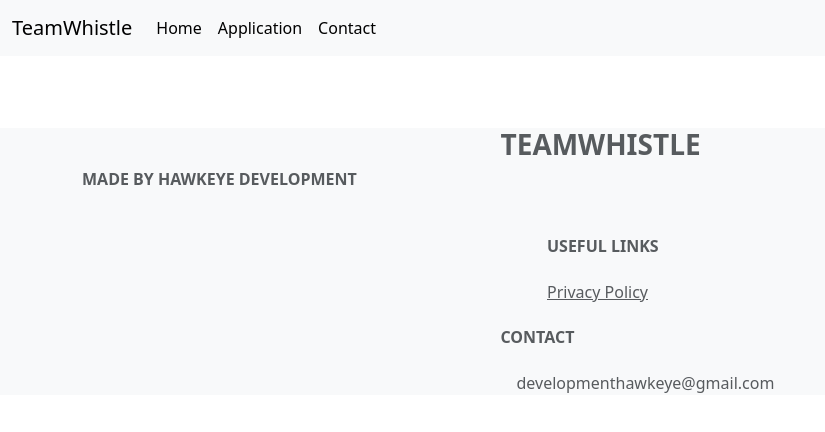
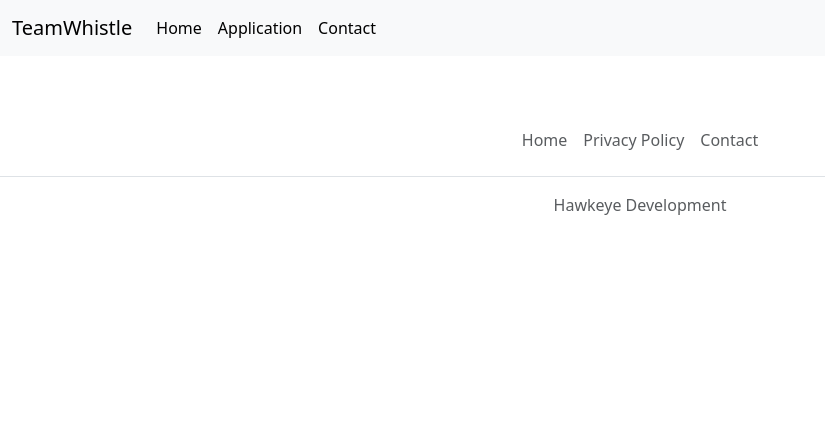
Before and after one commit to DevelopmentHawkeye/teamwhistle-website, an Angular app: page / in a window 1280 px wide. Shown: the top 432 px of the page, without its empty margins (0-825 px from the left). Built offline with nearby package versions, Linux system fonts and the light colour scheme.

Commit message:
Update footer with router links

```diff
--- a/src/app/app.component.html
+++ b/src/app/app.component.html
@@ -25,36 +25,10 @@
 </div>
 
 <!-- Footer -->
-<footer class="text-center text-lg-start bg-body-tertiary text-muted">
-
-    <div class="container text-center text-md-start mt-5">
-      <div>
-        <div class="col-md-3 col-lg-4 col-xl-3 mx-auto">
-          <h3 class="text-uppercase fw-bold">
-            TeamWhistle
-          </h3>
-        </div>
-
-        <h6 class="text-uppercase fw-bold mb-5">
-            Made by Hawkeye Development
-        </h6>
-
-        <div class="col-md-3 col-lg-2 col-xl-2 mx-auto mb-4">
-          <h6 class="text-uppercase fw-bold mb-4">
-            Useful links
-          </h6>
-          <p>
-            <a href="/privacy" class="text-reset">Privacy Policy</a>
-          </p>
-        </div>
-
-        <div class="col-md-4 col-lg-3 col-xl-3 mx-auto mb-md-0 mb-4">
-          <h6 class="text-uppercase fw-bold mb-4">Contact</h6>
-          <p>
-            <i class="fas fa-envelope me-3"></i>
-            developmenthawkeye&#64;gmail.com
-          </p>
-        </div>
-      </div>
-    </div>
+ <footer class="py-3 my-4">
+   <ul class="nav justify-content-center border-bottom pb-3 mb-3">
+    <li class="nav-item"> <a class="nav-link px-2 text-body-secondary" routerLink="">Home</a> </li>
+    <li class="nav-item"> <a class="nav-link px-2 text-body-secondary" routerLink="privacy">Privacy Policy</a> </li>
+    <li class="nav-item"> <a class="nav-link px-2 text-body-secondary" routerLink="contact">Contact</a> </li>
+  </ul> <p class="text-center text-body-secondary">Hawkeye Development</p>
 </footer>
--- a/src/app/app.component.ts
+++ b/src/app/app.component.ts
@@ -1,9 +1,9 @@
 import { Component } from '@angular/core';
-import { RouterOutlet } from '@angular/router';
+import { RouterLink, RouterOutlet } from '@angular/router';
 
 @Component({
   selector: 'app-root',
-  imports: [RouterOutlet],
+  imports: [RouterOutlet, RouterLink],
   templateUrl: './app.component.html',
   styleUrl: './app.component.css'
 })
```
